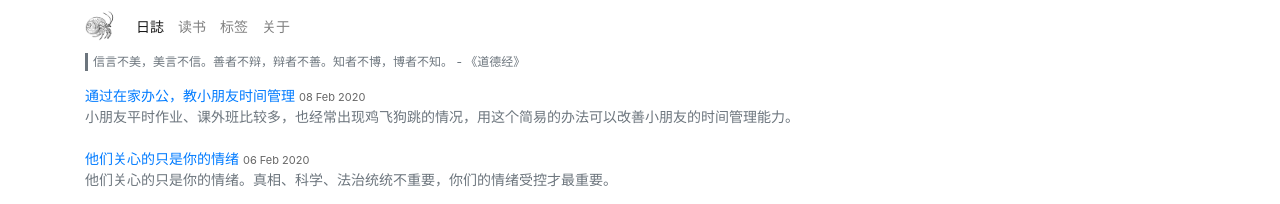
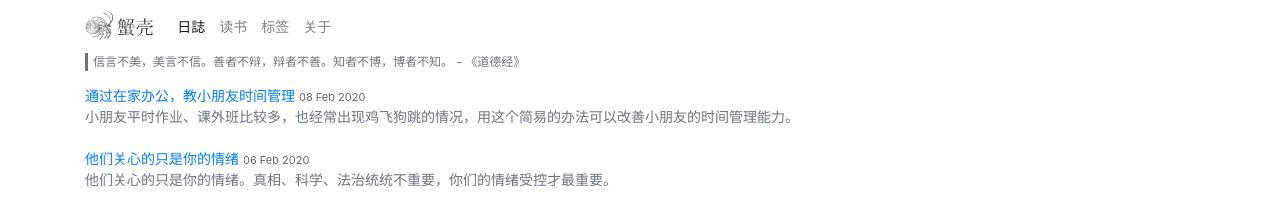
Before and after one commit to shellc/shellc.github.io, a Jekyll site: the page built from index.html, in a window 1280 px wide. Shown: the top 204 px of the page. Built offline with Jekyll 4.4.1, drawn with Linux system fonts in a browser that asks for light colours.

Commit message:
update log

```diff
--- a/_includes/navigation.html
+++ b/_includes/navigation.html
@@ -4,8 +4,8 @@
 
 <div class="container">
     <nav class="navbar navbar-expand-lg navbar-light">
-        <a class="navbar-brand" href="#">
-            <img src="/assets/images/logo.jpg" width="30" height="30" class="d-inline-block align-bottom" alt="">
+        <a class="navbar-brand" href="/">
+            <img src="/assets/images/logo-320.png"  height="30" class="d-inline-block align-bottom" alt="">
 
         </a>
         <button class="navbar-toggler" type="button" data-toggle="collapse" data-target="#navbarNav" aria-controls="navbarNav" aria-expanded="false" aria-label="Toggle navigation">
```
Also changed, not shown: assets/images/logo-320.png (added).
